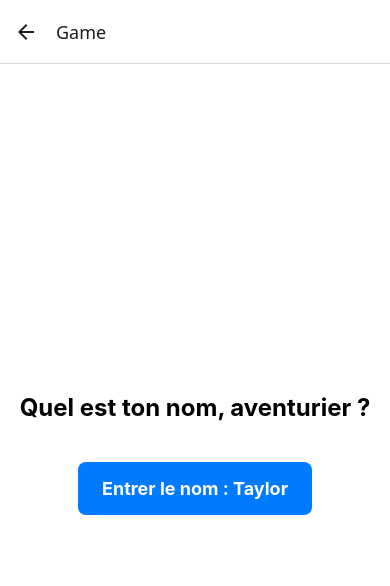
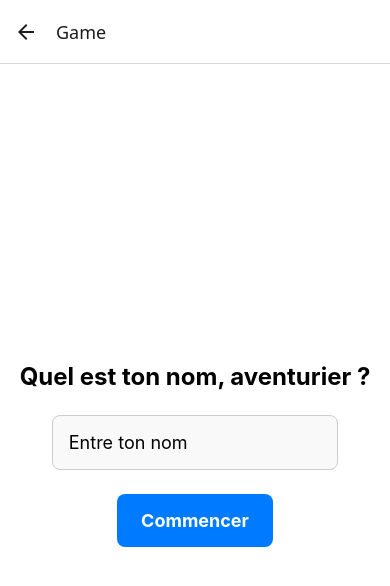
Before and after one commit to Koryas57/StoryTelling-app, a React Native app in the folder interactive-storytelling/: screen /Game in a window 390 px wide. Shown: the top 586 px of the page. Built offline with nearby package versions, Linux system fonts and the light colour scheme.

Commit message:
fix: align Game styles with component usage

```diff
--- a/interactive-storytelling/screens/Game/Game.styles.ts
+++ b/interactive-storytelling/screens/Game/Game.styles.ts
@@ -23,6 +23,29 @@ const styles = StyleSheet.create({
     marginBottom: spacing.large,
     textAlign: 'center',
   },
+  input: {
+    width: '80%',
+    padding: spacing.medium,
+    borderWidth: 1,
+    borderColor: colors.inputBorder,
+    borderRadius: 8,
+    marginBottom: spacing.large,
+    backgroundColor: colors.inputBackground,
+    color: colors.text,
+    fontSize: typography.fontSizeMedium,
+  },
+  button: {
+    backgroundColor: colors.primary,
+    paddingVertical: spacing.medium,
+    paddingHorizontal: spacing.large,
+    borderRadius: 8,
+    alignItems: 'center',
+  },
+  buttonText: {
+    color: colors.buttonText,
+    fontSize: typography.fontSizeMedium,
+    fontWeight: typography.fontWeightBold,
+  },
   choiceButton: {
     backgroundColor: colors.secondary,
     paddingVertical: spacing.medium,
@@ -37,18 +60,6 @@ const styles = StyleSheet.create({
     fontSize: typography.fontSizeMedium,
     fontWeight: typography.fontWeightBold,
   },
-  inputButton: {
-    backgroundColor: colors.primary,
-    paddingVertical: spacing.medium,
-    paddingHorizontal: spacing.large,
-    borderRadius: 8,
-    marginTop: spacing.medium,
-  },
-  buttonText: {
-    color: colors.buttonText,
-    fontSize: typography.fontSizeMedium,
-    fontWeight: typography.fontWeightBold,
-  },
 });
 
 export default styles;
--- a/interactive-storytelling/screens/Game/Game.tsx
+++ b/interactive-storytelling/screens/Game/Game.tsx
@@ -1,5 +1,5 @@
 import React, { useState } from 'react';
-import { View, Text, Pressable } from 'react-native';
+import { View, Text, TextInput, Pressable } from 'react-native';
 import styles from './Game.styles';
 
 const Game: React.FC = () => {
@@ -7,9 +7,8 @@ const Game: React.FC = () => {
     const [step, setStep] = useState<number>(1); // Étape du jeu
     const [adventure, setAdventure] = useState<string>(''); // Type d’aventure choisi
 
-    const handleNameSubmit = (enteredName: string) => {
-        if (enteredName.trim() !== '') {
-            setName(enteredName);
+    const handleNameSubmit = () => {
+        if (name.trim() !== '') {
             setStep(2); // Passe à l’étape de choix d’aventure
         }
     };
@@ -24,8 +23,14 @@ const Game: React.FC = () => {
             {step === 1 && (
                 <View style={styles.stepContainer}>
                     <Text style={styles.title}>Quel est ton nom, aventurier ?</Text>
-                    <Pressable style={styles.inputButton} onPress={() => handleNameSubmit('Taylor')}>
-                        <Text style={styles.buttonText}>Entrer le nom : Taylor</Text>
+                    <TextInput
+                        style={styles.input}
+                        placeholder="Entre ton nom"
+                        value={name}
+                        onChangeText={setName}
+                    />
+                    <Pressable style={styles.button} onPress={handleNameSubmit}>
+                        <Text style={styles.buttonText}>Commencer</Text>
                     </Pressable>
                 </View>
             )}
@@ -50,7 +55,7 @@ const Game: React.FC = () => {
                     <Text style={styles.title}>
                         Prépare-toi pour une aventure {adventure.toLowerCase()}, {name}...
                     </Text>
-                    {/* Ici, transition vers l'interface type "livre" */}
+                    {/* Transition vers l'interface type "livre" */}
                 </View>
             )}
         </View>
```
